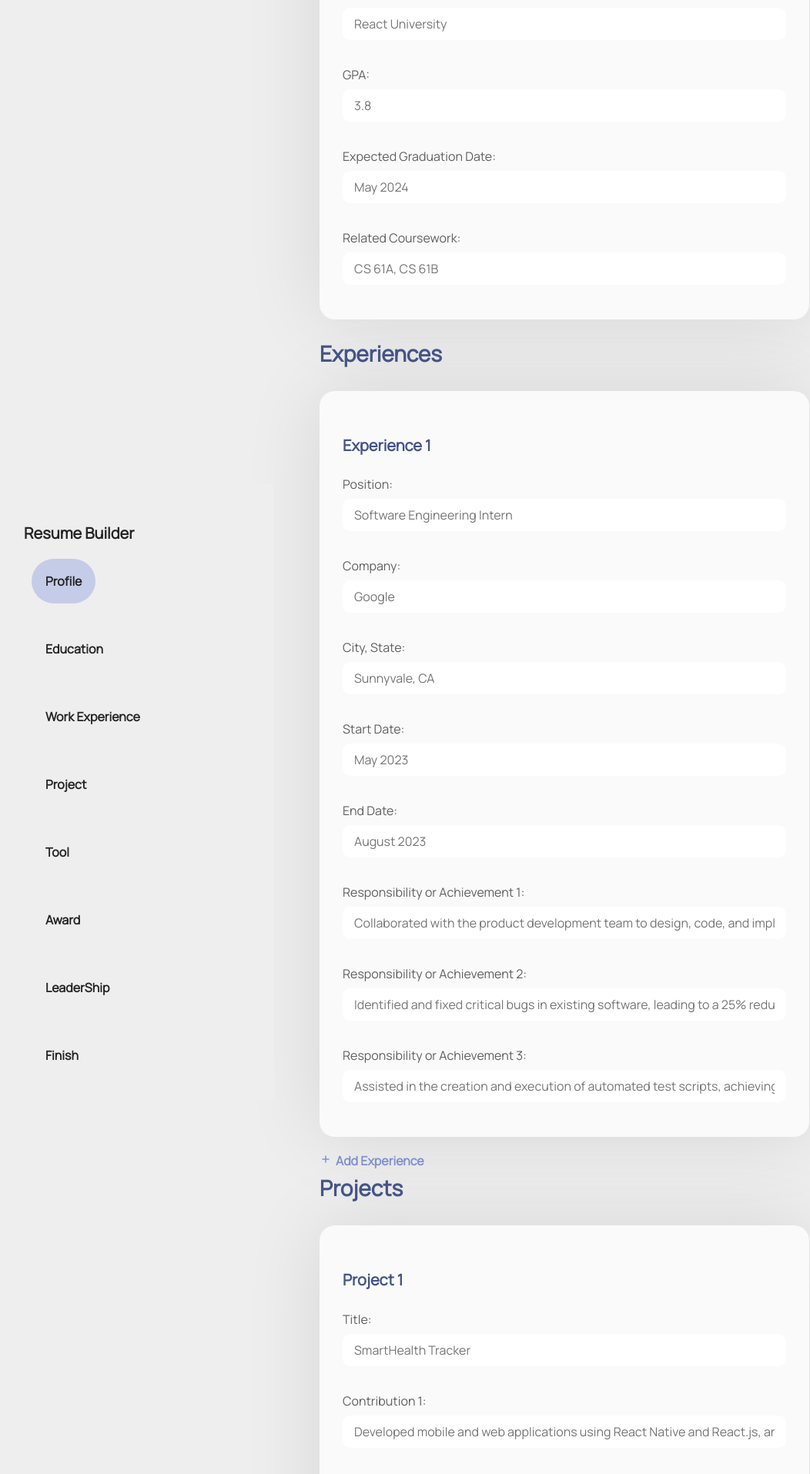
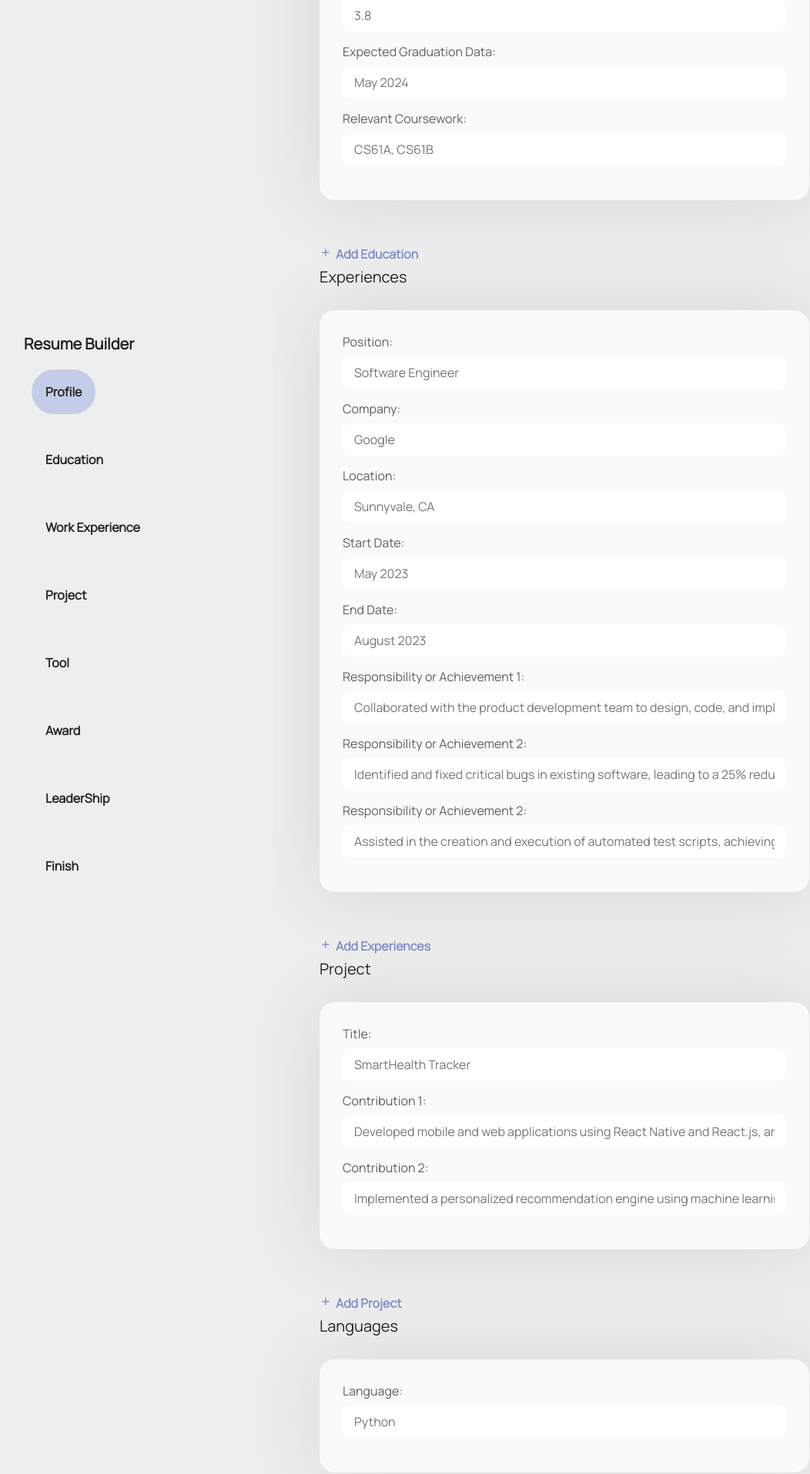
Before and after one commit to jennie7pm/CS160-Final-Project-Community, a React (Create React App) app: page /resume-builder in a window 1280 px wide. Shown: the part 882-2797 px from the top of the page at 77% size, without its empty margins (129-1181 px from the left). Built offline with nearby package versions, Linux system fonts and the light colour scheme; what @react-pdf/renderer would draw is missing.

Commit message:
add section feature

```diff
--- a/src/components/resume-builder/Resume-Builder.css
+++ b/src/components/resume-builder/Resume-Builder.css
@@ -15,11 +15,13 @@
 .sidebar {
     position: sticky;
     top: 0;
+    left: 0;
     height: 100vh;
     display: flex;
     align-items: center;
     flex-direction: column;
     background-color: var(--background, #EEE);
+    z-index: 1;
 }
 
 
@@ -27,6 +29,7 @@
   flex: 1; /* Let the form take the remaining available width */
   padding-top: 60px;
   max-width: 705px;
+  margin-left: auto;
 }
 
 .row p {
--- a/src/components/resume-builder/Resume-Builder.js
+++ b/src/components/resume-builder/Resume-Builder.js
@@ -44,68 +44,93 @@ function ResumeBuilder() {
     const [resumeSections, setResumeSections] = useState([
         {
         title: 'Profile',
-        inputs: [{ label: 'Name', placeholder: 'Chrisdeep', name: 'name' }],
+        inputs: [
+            { label: 'Name', placeholder: 'Chrisdeep', name: 'name' },
+            { label: "Email", placeholder: "chrissdeep@gmail.com", name: 'email'},
+            { label: 'GitHub Account', placeholder: 'chrissdeep_', name:'githubaccount'}
+        ],
         },
-    ]);
+        {
+        title: 'Education',
+        inputs: [
+            { label: 'Degree', placeholder: 'B.S. Computer Science', name: 'degree' },
+            { label: "Institution", placeholder: "React University", name: 'uni'},
+            { label: 'GPA', placeholder: '3.8', name:'gpa'},
+            { label: 'Expected Graduation Data', placeholder: 'May 2024', name:'egd'},
+            { label: 'Relevant Coursework', placeholder: 'CS61A, CS61B', name:'work'}
+        ],
+        },
+        {
+        title: 'Experiences',
+        subtitle: 'Experience',
+        count: 1,
+        inputs: [
+            { label: 'Position', placeholder: 'Software Engineer', name: 'position' },
+            { label: "Company", placeholder: "Google", name: 'company'},
+            { label: 'Location', placeholder: 'Sunnyvale, CA', name:'location'},
+            { label: 'Start Date', placeholder: 'May 2023'},
+            { label: 'End Date', placeholder: 'August 2023'},
+            { label: 'Responsibility or Achievement 1', placeholder: "Collaborated with the product development team to design, code, and implement new features in the company's main application, enhancing usability and performance. Utilized programming languages such as Python and Java, following Agile methodologies."},
+            { label: 'Responsibility or Achievement 2', placeholder: "Identified and fixed critical bugs in existing software, leading to a 25% reduction in customer-reported issues. Conducted code reviews and refactoring sessions to improve overall code quality and maintainability, contributing to best practices within the development team."},
+            {label :'Responsibility or Achievement 2', placeholder: "Assisted in the creation and execution of automated test scripts, achieving a 40% reduction in manual testing time. Contributed to continuous integration (CI) and continuous deployment (CD) processes, enhancing the efficiency of development cycles and ensuring the reliability of software releases."}
+        ],
+        },
+        {
+        title: 'Project',
+        inputs: [
+            { label: 'Title', placeholder: 'SmartHealth Tracker', name: 'projectname' },
+            { label: "Contribution 1", placeholder: "Developed mobile and web applications using React Native and React.js, and integrated real-time health data from multiple wearable devices using APIs.", name: 'cont'},
+            { label: 'Contribution 2', placeholder: 'Implemented a personalized recommendation engine using machine learning algorithms that provided customized fitness and nutrition plans, and designed interactive features that led to a 30% increase in daily active users within three months.', name:'cont'}
 
-        // Function to add a new section
-    const addSection = (sectionType) => {
-        let newSection;
-        switch (sectionType) {
-        case 'Experience':
-            newSection = {
-            title: 'Experience',
-            inputs: [
-                { label: 'Position', placeholder: 'Software Engineering Intern', name: 'position' },
-                { label: 'Company', placeholder: 'Google', name: 'company' },
-                // Add other input fields for experience
-            ],
-            };
-            break;
-        case 'Project':
-            newSection = {
-            title: 'Project',
-            inputs: [
-                { label: 'Title', placeholder: 'SmartHealth Tracker', name: 'title' },
-                { label: 'Contribution 1', placeholder: 'Developed mobile and web applications...', name: 'contribution1' },
-                // Add other input fields for projects
-            ],
-            };
-            break;
-        case 'Language':
-            newSection = {
-            title: 'Language',
-            inputs: [
-                { label: 'Language', placeholder: 'Python', name: 'language' },
-                // Add other input fields for languages
-            ],
-            };
-            break;
-        case 'Tool':
-            newSection = {
-            title: 'Tool',
-            inputs: [
-                { label: 'Tool', placeholder: 'GitHub', name: 'tool' },
-                // Add other input fields for tools
-            ],
-            };
-            break;
-        default:
-            return;
-        }
-        setResumeSections((prevSections) => [...prevSections, newSection]);
+        ],
+        },
+        {
+        title: 'Languages',
+        inputs: [
+            { label: 'Language', placeholder: 'Python', name: 'lang' }
+        ],
+        },
+        {
+        title: 'Tools',
+        inputs: [
+            { label: 'Tool', placeholder: 'Github', name: 'tool' }
+        ],
+        },
+    ])
+
+    // Function to add a new resume section
+    const addResumeSection = (title) => {
+        setResumeSections((prevSections) => [
+        ...prevSections,
+        {
+            title: title,
+            inputs: [{ label: '', placeholder: '', name: '' }], // Add initial input fields for the new section
+        },
+        ]);
     };
 
+
     // Function to add a new input field to a resume section
-    const addInputField = (sectionIndex) => {
+// Function to add a new input field to a resume section
+    const addInputField = (sectionIndex, sectionTitle) => {
         setResumeSections((prevSections) => {
         const newSections = [...prevSections];
-        // Modify the inputs array based on section type (if needed)
-        // For example, if you want to add new contribution fields for projects
-        // newSections[sectionIndex].inputs.push({ label: `Contribution ${newSections[sectionIndex].inputs.length + 1}`, placeholder: '', name: `contribution${newSections[sectionIndex].inputs.length + 1}` });
+        const currentSection = prevSections[sectionIndex];
+
+        // Create a new section as a copy of the section above
+        const newSection = {
+            title: sectionTitle, // Use the provided section title
+            inputs: currentSection.inputs.map((input) => ({ ...input })), // Copy the inputs from the section above
+
+        };
+
+        // Insert the new section after the current section
+        newSections.splice(sectionIndex + 1, 0, newSection);
+
         return newSections;
         });
     };
+
 
 
 
@@ -122,9 +147,49 @@ function ResumeBuilder() {
                     </div>
                 ) : (
                     <div class="formxc">
+                      {resumeSections.map((section, sectionIndex) => (
+                            <form key={sectionIndex}>
+                                <p>{section.title}</p>
+                                <div className="resume-section">
+                                {/* <h3>{`${section.subtitle} ${section.count}`}</h3> */}
+                                {section.inputs.map((input, inputIndex) => (
+                                    <label key={inputIndex}>
+                                    {input.label}:
+                                    <input
+                                        type="text"
+                                        placeholder={input.placeholder}
+                                        name={input.name}
+                                        onChange={handleInputChange}
+                                    />
+                                    </label>
+                                ))}
+                                </div>
+                                <br />
 
-                        <div class="row">
-                            {/* <div class="col-8"> */}
+                                {sectionIndex === resumeSections.length - 1 ? (
+                                <div className="add">
+                                    <a href="#" onClick={(e) =>{e.preventDefault(); addInputField(sectionIndex)}}>
+                                    <img src={plusIcon} className="plus-icon" />
+                                    Add {section.title}
+                                    </a>
+                                </div>
+                                ):(
+                                    <div className="add">
+                                    <a href="#" onClick={(e) => {e.preventDefault(); addInputField(sectionIndex, section.title)}}>
+                                      <img src={plusIcon} className="plus-icon" />
+                                      Add {resumeSections[sectionIndex].title}
+                                    </a>
+                                  </div>
+                                )}
+                                <br />
+                            </form>
+                      ))}
+                      <input onClick={handleFinishClick} type="submit" value="Finish" id="finish-button" />
+
+
+
+                         {/* <div class="row">
+                             <div class="col-8">
                                 <form>
                                     <p> Profile </p>
                                     <div className="resume-section">
@@ -221,12 +286,12 @@ function ResumeBuilder() {
                                     </div>
 
                                     <div className="add">
-                                        <a href="#">
-                                            <img src={plusIcon} className="plus-icon" />
-                                            Add Experience
+                                        <a href="#" onClick={() => addInputField(sectionIndex)}>
+                                        <img src={plusIcon} className="plus-icon" />
+                                        Add Experience
                                         </a>
                                     </div>
-
+ */}
 
 
                                     { /*<div className="resume-section">
@@ -317,7 +382,7 @@ function ResumeBuilder() {
                                         </label>
                 </div> */}
 
-                                    <br></br>
+                                    {/* <br></br>
 
                                     <p>Projects</p>
                                     <div className="resume-section">
@@ -352,7 +417,7 @@ function ResumeBuilder() {
                                             Language:
                                             <input type="text" placeholder="Python" />
                                         </label>
-                                        <br></br>
+                                        <br></br> */}
                                         { /*<label>
                                             Language 2:
                                             <input type="text" placeholder="Java" />
@@ -377,7 +442,7 @@ function ResumeBuilder() {
                                             Language 6:
                                             <input type="text" placeholder="JavaScript" />
             </label> */}
-                                    </div>
+                                    {/* </div>
                                     <div className="add">
                                         <a href="#">
                                             <img src={plusIcon} className="plus-icon" />
@@ -392,7 +457,7 @@ function ResumeBuilder() {
                                         <label>
                                             Tool:
                                             <input type="text" placeholder="GitHub" />
-                                        </label>
+                                        </label> */}
                                         { /*<br></br>
                                         <label>
                                             Tool 2:
@@ -403,7 +468,7 @@ function ResumeBuilder() {
                                             Tool 3:
                                             <input type="text" placeholder="Figma" />
         </label> */}
-                                    </div>
+                                    {/* </div>
                                     <div className="add">
                                         <a href="#">
                                             <img src={plusIcon} className="plus-icon" />
@@ -413,11 +478,10 @@ function ResumeBuilder() {
                                     <br></br>
 
                                     <input onClick={handleFinishClick} type="submit" value="Finish" id="finish-button" />
-                                </form>
+                                </form> */}
 
                             {/* </div> */}
                         </div>
-                    </div>
                 )}
             </div>
         </div>
```
